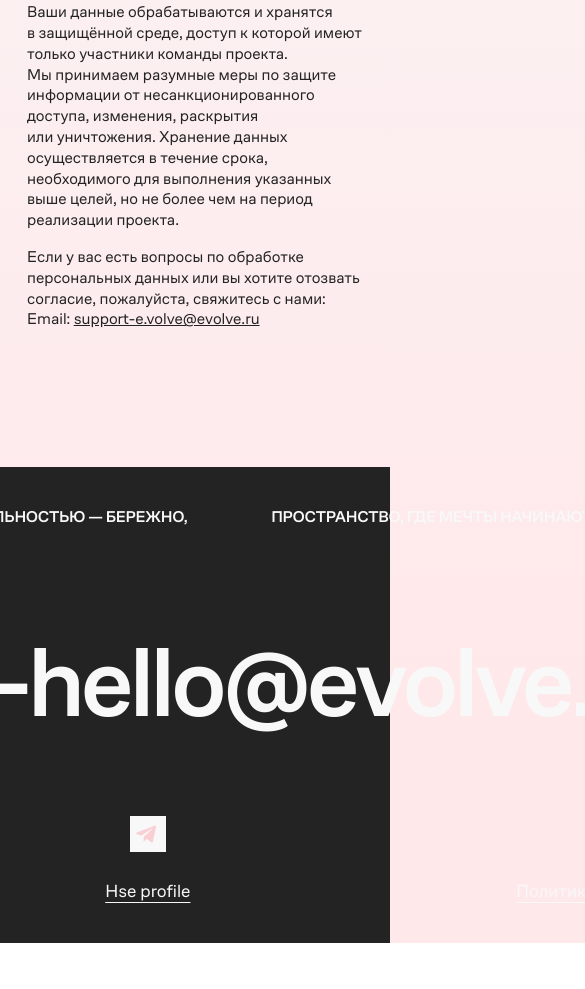
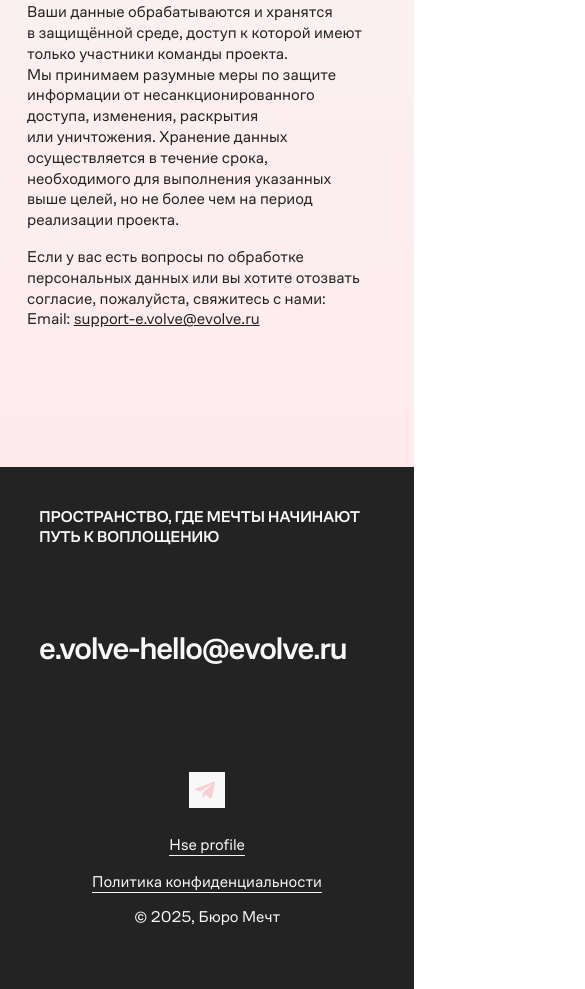
Before and after one commit to msmarys/E.VOLVE-promo, a plain HTML site: page privacy.html in a window 390 px wide. Shown: the part 1294-2283 px from the top of the page, 585 px wide, since content can reach past the window. Before the commit the page ends 2237 px from the top, so only its background shows below. Drawn offline with Linux system fonts and the light colour scheme.

Commit message:
футер да

```diff
--- a/style/adaptive.css
+++ b/style/adaptive.css
@@ -1,5 +1,151 @@
+/* меню */
+
 /* футтер */
+/* Горизонтальный планшет <=1024px */
+@media (max-width: 1024px) {
+  .footer-container {
+    width: 940px;
+  }
 
+  .footer-email {
+    font-size: 97px;
+  }
+}
+
+@media (max-width: 920px) and (min-width: 769px) {
+  .footer-container {
+    width: 860px;
+  }
+
+  .footer-email {
+    font-size: 85px;
+  }
+}
+
+/* Вертикальный планшет <=768px */
+@media (max-width: 768px) {
+  .site-footer {
+    padding: 40px 36px;
+  }
+
+  .footer-container {
+    width: 768px;
+    flex-direction: column;
+    align-items: flex-start;
+    gap: 40px;
+  }
+
+  .footer-text-left {
+    display: none;
+  }
+
+  .footer-text-right {
+    text-align: left;
+    width: 100%;
+  }
+
+  .footer-email {
+    font-size: 78px;
+  }
+
+  .footer_bottom {
+    width: 696px;
+    padding: 36px;
+    flex-direction: row;
+    justify-content: space-between;
+    flex-wrap: wrap;
+    gap: 36px;
+    align-items: flex-end;
+  }
+  .footer_middle {
+    display: flex;
+    justify-content: center;
+    text-align: center;
+  }
+}
+
+@media (max-width: 560px) and (min-width: 481px) {
+  .footer-container {
+    width: 460px;
+  }
+
+  .footer-email {
+    font-size: 50px;
+  }
+
+  .footer_bottom {
+    width: 440px;
+    padding: 24px;
+    flex-direction: column;
+    align-items: center;
+    gap: 24px;
+  }
+
+  .copywrite,
+  .privacy_page {
+    text-align: center;
+  }
+}
+
+/* Телефон <=480px */
+@media (max-width: 480px) {
+  .site-footer {
+    padding: 40px 12px;
+  }
+
+  .footer-container {
+    width: 336px;
+    flex-direction: column;
+    align-items: flex-start;
+    gap: 32px;
+  }
+
+  .footer-text-left {
+    display: none;
+  }
+
+  .footer-text-right {
+    text-align: left;
+    width: 100%;
+    max-width: 100%;
+  }
+
+  .footer-email {
+    font-size: 32px;
+  }
+
+  .footer_bottom {
+    width: 336px;
+    padding: 24px;
+    display: flex;
+    flex-direction: column;
+    align-items: center;
+    gap: 16px;
+  }
+
+  .footer_bottom .my_profile {
+    order: 1;
+  }
+
+  .footer_bottom .privacy_page {
+    order: 2;
+  }
+
+  .footer_bottom .copywrite {
+    order: 3;
+  }
+
+  .copywrite,
+  .privacy_page {
+    text-align: center;
+  }
+
+  .copywrite,
+  .profile-link,
+  .privacy-link {
+    font-size: 16px;
+  }
+}
 
 /* Политика */
 /* Горизонтальный планшет <=1024px */
```
Also changed, not shown: img/205393.png (deleted), img/4da19d52570c39eb42f63773c262588a (1) 1.png (deleted), img/Frame 732.jpg (deleted), img/Frame 732.png (deleted), img/image.png (deleted).
